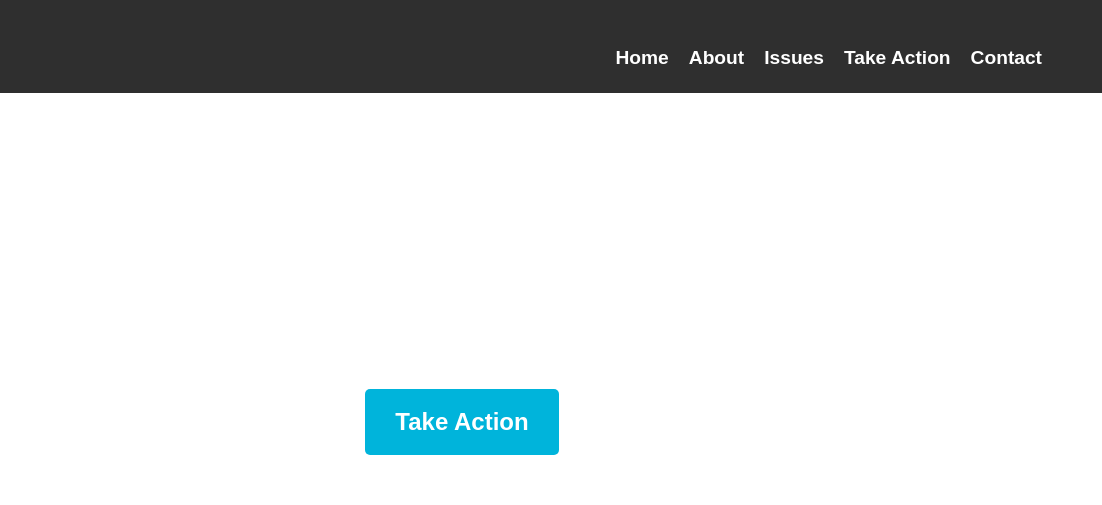
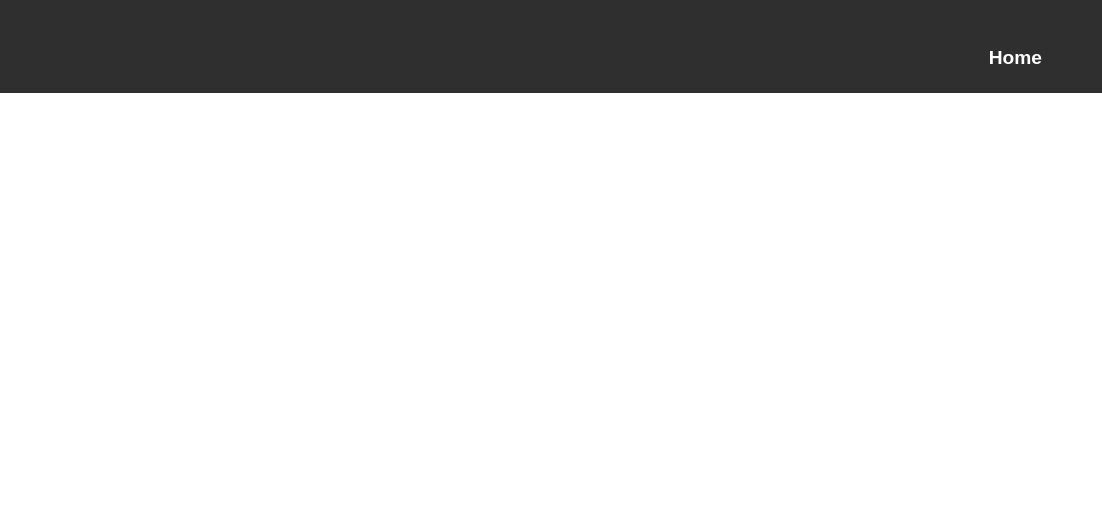
Before and after one commit to skelly1604/web-design-project, a plain HTML site: page index.html in a window 1280 px wide. Shown: the top 505 px of the page, 178-1280 px from the left. Drawn offline with Linux system fonts and the light colour scheme; files whose address does not match are found by name.

Commit message:
Update index.html

```diff
--- a/index.html
+++ b/index.html
@@ -16,10 +16,6 @@
 			<nav>
 				<ul>
 					<li><a href="#index">Home</a></li>
-					<li><a href="#">About</a></li>
-					<li><a href="#">Issues</a></li>
-					<li><a href="#">Take Action</a></li>
-					<li><a href="#">Contact</a></li>
 				</ul>
 			</nav>
 		</div>
@@ -29,7 +25,6 @@
 		<div class="container">
 			<h1>Protecting Our Planet</h1>
 			<p>Join our movement and make a difference.</p>
-			<a href="#" class="cta-button">Take Action</a>
 		</div>
 	</section>
 
```
